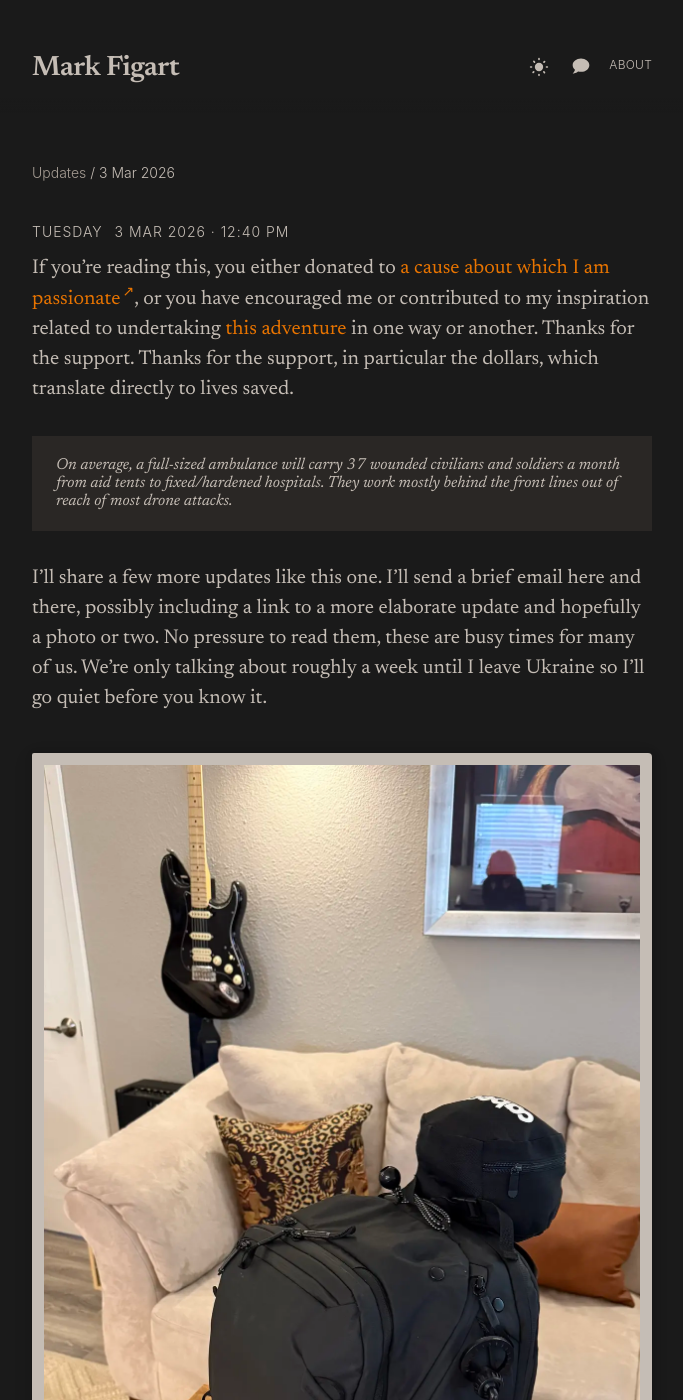
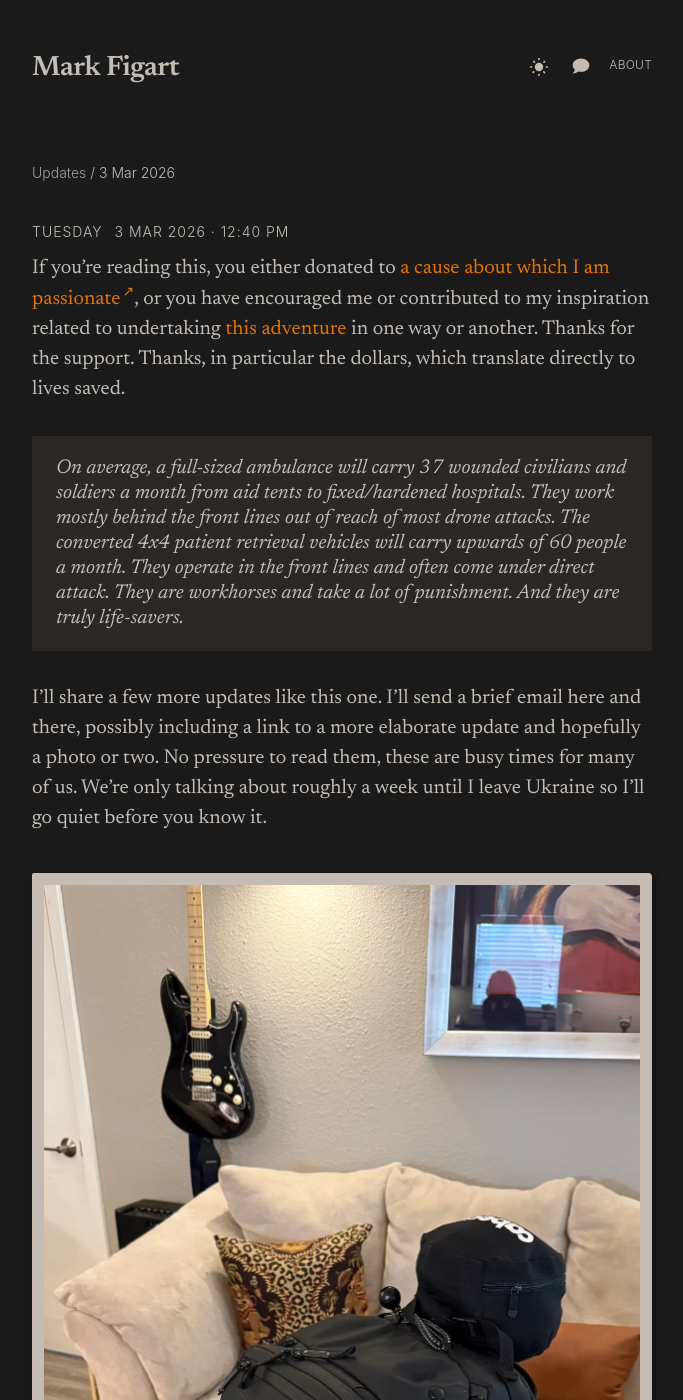
Before and after one commit to figart/60, a Jekyll site: the page built from _updates/2026-03-03-1240.md, in a window 1280 px wide and 1400 px high. Shown: the whole window, without its empty margins (298-981 px from the left). Built offline with Jekyll 4.4.1, drawn with Linux system fonts in a browser that asks for light colours.

Commit message:
Skip image optimize when no files to process, update callout styling and content
Add lightweight check job to optimize-images.yml to gate the heavier
optimize job behind a find for .optimize files. Increase callout aside
font-size to 1.25rem and line-height to 1.25. Update 2026-03-03-1240
content with 4x4 vehicle info and minor text edits.

Co-Authored-By: Claude Opus 4.6 <noreply@anthropic.com>

```diff
--- a/_sass/minima/_layout.scss
+++ b/_sass/minima/_layout.scss
@@ -816,8 +816,8 @@
   background: #ebe7e1;
   padding: 1.25rem 1.5rem;
   margin: 2rem 0;
-  font-size: 1rem;
-  line-height: 1.15;
+  font-size: 1.25rem;
+  line-height: 1.25;
   font-style: italic;
 
   [data-theme="dark"] & {
--- a/_updates/2026-03-03-1240.md
+++ b/_updates/2026-03-03-1240.md
@@ -4,10 +4,11 @@ published: true
 image: /assets/images/updates/2026-03-03-1240/bag-packed.webp
 ---
 
-If you're reading this, you either donated to [a cause about which I am passionate](https://www.rotarysa.org/initiatives/ukraine-relief), or you have encouraged me or contributed to my inspiration related to undertaking [this adventure](/2026/01/28/why-im-going-back-to-ukraine.html) in one way or another. Thanks for the support. Thanks for the support, in particular the dollars, which translate directly to lives saved.
+If you're reading this, you either donated to [a cause about which I am passionate](https://www.rotarysa.org/initiatives/ukraine-relief), or you have encouraged me or contributed to my inspiration related to undertaking [this adventure](/2026/01/28/why-im-going-back-to-ukraine.html) in one way or another. Thanks for the support. Thanks, in particular the dollars, which translate directly to lives saved.
 
 <aside class="callout" markdown="1">
 On average, a full-sized ambulance will carry 37 wounded civilians and soldiers a month from aid tents to fixed/hardened hospitals. They work mostly behind the front lines out of reach of most drone attacks.
+The converted 4x4 patient retrieval vehicles will carry upwards of 60 people a month. They operate in the front lines and often come under direct attack. They are workhorses and take a lot of punishment. And they are truly life-savers.
 </aside>
 
 I'll share a few more updates like this one. I'll send a brief email here and there, possibly including a link to a more elaborate update and hopefully a photo or two. No pressure to read them, these are busy times for many of us. We're only talking about roughly a week until I leave Ukraine so I'll go quiet before you know it.
```
Also changed, not shown: .github/workflows/optimize-images.yml.
